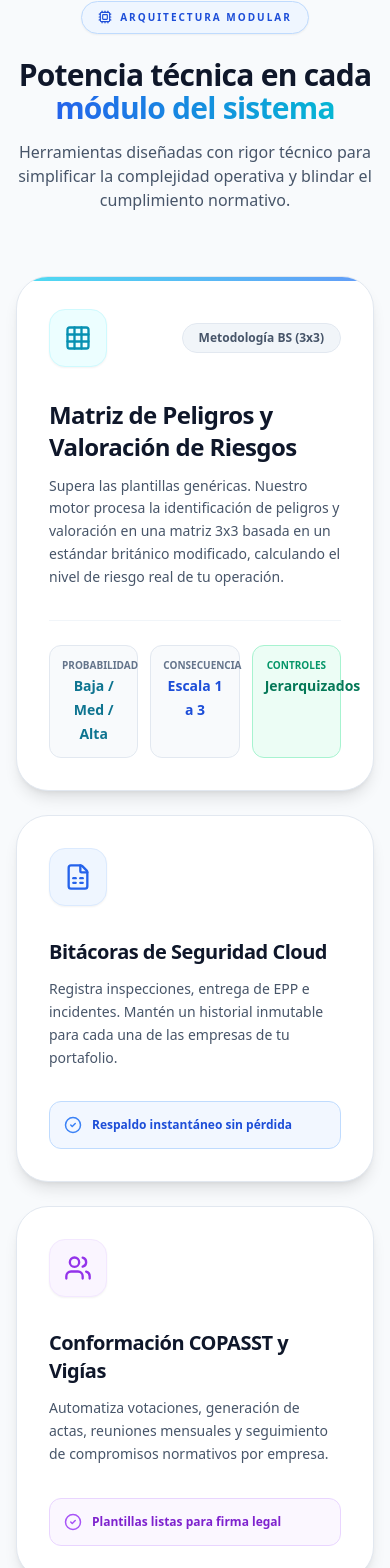
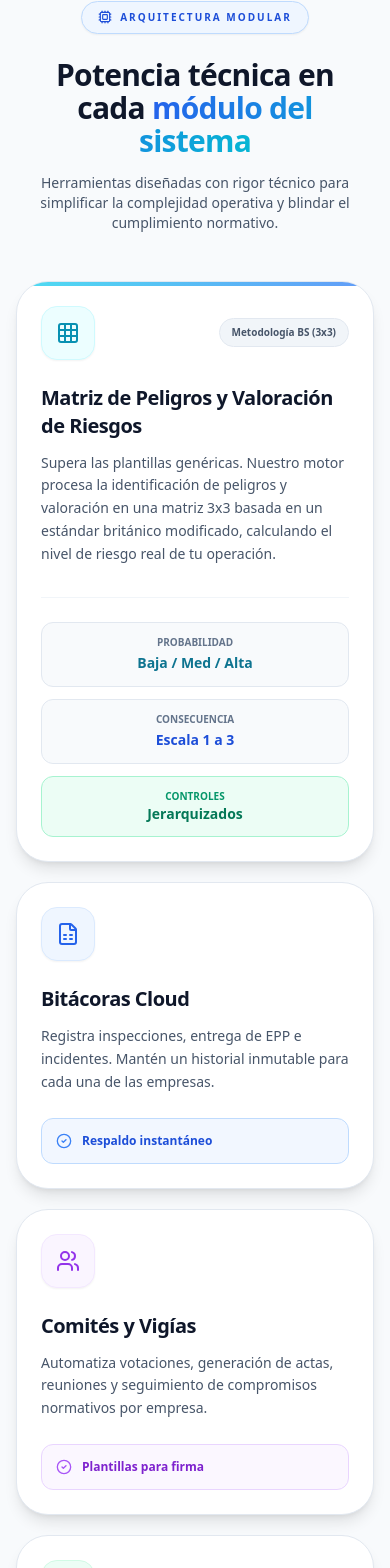
Before and after one commit to integralsst/SIS_CLIENT, a React (Vite) app: page / in a window 390 px wide. Shown: the part 3376-4944 px from the top of the page. Built offline with nearby package versions, Linux system fonts and the light colour scheme.

Commit message:
upgrade responsive2

```diff
--- a/src/components/home/ModulesBento.tsx
+++ b/src/components/home/ModulesBento.tsx
@@ -30,28 +30,27 @@ const staggerContainer: Variants = {
 
 export const ModulesBento = () => {
   return (
-    // Se cambió el fondo a slate-50 para crear un contraste elegante con las tarjetas blancas
-    <section id="modules" className="py-16 md:py-24 px-4 md:px-8 w-full max-w-full bg-slate-50 overflow-hidden">
+    <section id="modules" className="py-16 md:py-24 px-4 sm:px-6 md:px-8 w-full max-w-[100vw] bg-slate-50 overflow-hidden">
 
       <div className="max-w-6xl mx-auto">
-        {/* CABECERA DE LA SECCIÓN (Modificada para fondo claro) */}
+        {/* CABECERA DE LA SECCIÓN */}
         <motion.div
           initial="hidden"
           whileInView="visible"
           viewport={{ once: true, margin: "-50px" }}
           variants={fadeUp}
-          className="text-center mb-16 md:mb-20"
+          className="text-center mb-12 md:mb-20 px-2"
         >
           <div className="inline-flex items-center gap-2 px-4 py-2 rounded-full border border-blue-200 bg-blue-50 text-blue-700 text-[10px] md:text-xs uppercase tracking-[0.2em] font-bold mb-6 shadow-sm">
             <Cpu size={14} /> Arquitectura Modular
           </div>
-          <h3 className="text-3xl md:text-5xl font-black text-slate-900 tracking-tight mb-4 leading-[1.1]">
+          <h3 className="text-3xl sm:text-4xl md:text-5xl font-black text-slate-900 tracking-tight mb-4 leading-[1.1] break-words">
             Potencia técnica en cada <br className="hidden md:block" />
             <span className="text-transparent bg-clip-text bg-gradient-to-r from-blue-600 to-cyan-500">
               módulo del sistema
             </span>
           </h3>
-          <p className="text-slate-600 font-medium max-w-xl mx-auto text-base md:text-lg">
+          <p className="text-slate-600 font-medium max-w-xl mx-auto text-sm md:text-lg">
             Herramientas diseñadas con rigor técnico para simplificar la complejidad operativa y blindar el cumplimiento normativo.
           </p>
         </motion.div>
@@ -62,29 +61,29 @@ export const ModulesBento = () => {
           initial="hidden"
           whileInView="visible"
           viewport={{ once: true, margin: "-50px" }}
-          className="grid grid-cols-1 md:grid-cols-3 gap-6 auto-rows-[auto]"
+          className="grid grid-cols-1 md:grid-cols-3 gap-5 md:gap-6 auto-rows-[auto]"
         >
 
-          {/* === MÓDULO 1: MATRIZ DE RIESGOS (Ocupa 2 columnas) === */}
+          {/* === MÓDULO 1: MATRIZ DE RIESGOS === */}
           <motion.div
             variants={fadeUp}
             whileHover={{ y: -4, transition: { duration: 0.2 } }}
-            className="md:col-span-2 p-8 md:p-10 rounded-[2rem] border border-slate-200 bg-white relative overflow-hidden flex flex-col justify-between shadow-lg hover:shadow-2xl hover:shadow-cyan-500/10 transition-all duration-300 group"
+            className="md:col-span-2 p-6 md:p-10 rounded-[2rem] border border-slate-200 bg-white relative overflow-hidden flex flex-col justify-between shadow-lg hover:shadow-2xl hover:shadow-cyan-500/10 transition-all duration-300 group"
           >
-            {/* Acento superior sutil */}
             <div className="absolute top-0 inset-x-0 h-1 bg-gradient-to-r from-cyan-400 to-blue-500 opacity-80" />
 
             <div>
-              <div className="flex items-center justify-between mb-8">
-                <div className="p-3.5 rounded-2xl bg-cyan-50 border border-cyan-100 text-cyan-600 shadow-sm">
-                  <Grid size={28} />
+              {/* Flex-wrap añadido para evitar colisiones en pantallas estrechas */}
+              <div className="flex flex-wrap items-center justify-between gap-4 mb-6 md:mb-8">
+                <div className="p-3.5 rounded-2xl bg-cyan-50 border border-cyan-100 text-cyan-600 shadow-sm shrink-0">
+                  <Grid size={24} className="md:w-7 md:h-7" />
                 </div>
-                <span className="text-xs font-bold text-slate-600 bg-slate-100 px-4 py-1.5 rounded-full border border-slate-200">
+                <span className="text-[10px] md:text-xs font-bold text-slate-600 bg-slate-100 px-3 md:px-4 py-1.5 rounded-full border border-slate-200">
                   Metodología BS (3x3)
                 </span>
               </div>
 
-              <h4 className="text-2xl md:text-3xl font-bold text-slate-900 mb-3 tracking-tight">
+              <h4 className="text-xl md:text-3xl font-bold text-slate-900 mb-3 tracking-tight">
                 Matriz de Peligros y Valoración de Riesgos
               </h4>
               <p className="text-slate-600 text-sm md:text-base font-medium leading-relaxed max-w-xl mb-8">
@@ -92,101 +91,101 @@ export const ModulesBento = () => {
               </p>
             </div>
 
-            {/* Mini-interfaz ilustrativa integrada (Light version) */}
-            <div className="grid grid-cols-3 gap-3 pt-6 border-t border-slate-100 text-center">
-              <div className="bg-slate-50 p-3 rounded-xl border border-slate-200">
+            {/* Grilla responsiva: 1 columna en móvil, 3 columnas en pantallas grandes */}
+            <div className="grid grid-cols-1 sm:grid-cols-3 gap-3 pt-6 border-t border-slate-100 text-center">
+              <div className="bg-slate-50 p-3 md:p-4 rounded-xl border border-slate-200">
                 <span className="block text-[10px] uppercase font-bold text-slate-500">Probabilidad</span>
                 <span className="text-sm md:text-base font-bold text-cyan-700">Baja / Med / Alta</span>
               </div>
-              <div className="bg-slate-50 p-3 rounded-xl border border-slate-200">
+              <div className="bg-slate-50 p-3 md:p-4 rounded-xl border border-slate-200">
                 <span className="block text-[10px] uppercase font-bold text-slate-500">Consecuencia</span>
                 <span className="text-sm md:text-base font-bold text-blue-700">Escala 1 a 3</span>
               </div>
-              <div className="bg-emerald-50 p-3 rounded-xl border border-emerald-200">
+              <div className="bg-emerald-50 p-3 md:p-4 rounded-xl border border-emerald-200">
                 <span className="block text-[10px] uppercase font-bold text-emerald-600">Controles</span>
-                <span className="text-sm md:text-base font-bold text-emerald-700">Jerarquizados</span>
+                <span className="text-sm md:text-base font-bold text-emerald-700 truncate block">Jerarquizados</span>
               </div>
             </div>
           </motion.div>
 
-          {/* === MÓDULO 2: BITÁCORAS Y TRAZABILIDAD (Ocupa 1 columna) === */}
+          {/* === MÓDULO 2: BITÁCORAS Y TRAZABILIDAD === */}
           <motion.div
             variants={fadeUp}
             whileHover={{ y: -4, transition: { duration: 0.2 } }}
-            className="p-8 md:p-10 rounded-[2rem] border border-slate-200 bg-white relative overflow-hidden flex flex-col justify-between shadow-lg hover:shadow-2xl hover:shadow-blue-500/10 transition-all duration-300"
+            className="p-6 md:p-10 rounded-[2rem] border border-slate-200 bg-white relative overflow-hidden flex flex-col justify-between shadow-lg hover:shadow-2xl hover:shadow-blue-500/10 transition-all duration-300"
           >
             <div>
-              <div className="p-3.5 w-fit rounded-2xl bg-blue-50 border border-blue-100 text-blue-600 mb-8 shadow-sm">
-                <FileSpreadsheet size={28} />
+              <div className="p-3.5 w-fit rounded-2xl bg-blue-50 border border-blue-100 text-blue-600 mb-6 md:mb-8 shadow-sm">
+                <FileSpreadsheet size={24} className="md:w-7 md:h-7" />
               </div>
               <h4 className="text-xl md:text-2xl font-bold text-slate-900 mb-3 tracking-tight">
-                Bitácoras de Seguridad Cloud
+                Bitácoras Cloud
               </h4>
               <p className="text-slate-600 text-sm md:text-base font-medium leading-relaxed">
-                Registra inspecciones, entrega de EPP e incidentes. Mantén un historial inmutable para cada una de las empresas de tu portafolio.
+                Registra inspecciones, entrega de EPP e incidentes. Mantén un historial inmutable para cada una de las empresas.
               </p>
             </div>
 
-            <div className="mt-8 flex items-center gap-2.5 text-xs font-bold text-blue-700 bg-blue-50/80 p-3.5 rounded-xl border border-blue-200">
-              <CheckCircle2 size={18} className="shrink-0 text-blue-500" />
-              <span>Respaldo instantáneo sin pérdida</span>
+            <div className="mt-6 md:mt-8 flex items-center gap-2.5 text-xs font-bold text-blue-700 bg-blue-50/80 p-3.5 rounded-xl border border-blue-200">
+              <CheckCircle2 size={16} className="shrink-0 text-blue-500" />
+              <span>Respaldo instantáneo</span>
             </div>
           </motion.div>
 
-          {/* === MÓDULO 3: GESTIÓN DE COMITÉS (Ocupa 1 columna) === */}
+          {/* === MÓDULO 3: GESTIÓN DE COMITÉS === */}
           <motion.div
             variants={fadeUp}
             whileHover={{ y: -4, transition: { duration: 0.2 } }}
-            className="p-8 md:p-10 rounded-[2rem] border border-slate-200 bg-white relative overflow-hidden flex flex-col justify-between shadow-lg hover:shadow-2xl hover:shadow-purple-500/10 transition-all duration-300"
+            className="p-6 md:p-10 rounded-[2rem] border border-slate-200 bg-white relative overflow-hidden flex flex-col justify-between shadow-lg hover:shadow-2xl hover:shadow-purple-500/10 transition-all duration-300"
           >
             <div>
-              <div className="p-3.5 w-fit rounded-2xl bg-purple-50 border border-purple-100 text-purple-600 mb-8 shadow-sm">
-                <Users size={28} />
+              <div className="p-3.5 w-fit rounded-2xl bg-purple-50 border border-purple-100 text-purple-600 mb-6 md:mb-8 shadow-sm">
+                <Users size={24} className="md:w-7 md:h-7" />
               </div>
               <h4 className="text-xl md:text-2xl font-bold text-slate-900 mb-3 tracking-tight">
-                Conformación COPASST y Vigías
+                Comités y Vigías
               </h4>
               <p className="text-slate-600 text-sm md:text-base font-medium leading-relaxed">
-                Automatiza votaciones, generación de actas, reuniones mensuales y seguimiento de compromisos normativos por empresa.
+                Automatiza votaciones, generación de actas, reuniones y seguimiento de compromisos normativos por empresa.
               </p>
             </div>
 
-            <div className="mt-8 flex items-center gap-2.5 text-xs font-bold text-purple-700 bg-purple-50/80 p-3.5 rounded-xl border border-purple-200">
-              <CheckCircle2 size={18} className="shrink-0 text-purple-500" />
-              <span>Plantillas listas para firma legal</span>
+            <div className="mt-6 md:mt-8 flex items-center gap-2.5 text-xs font-bold text-purple-700 bg-purple-50/80 p-3.5 rounded-xl border border-purple-200">
+              <CheckCircle2 size={16} className="shrink-0 text-purple-500" />
+              <span>Plantillas para firma</span>
             </div>
           </motion.div>
 
-          {/* === MÓDULO 4: AUDITORÍA Y REPOSITORIO (Ocupa 2 columnas) === */}
+          {/* === MÓDULO 4: AUDITORÍA Y REPOSITORIO === */}
           <motion.div
             variants={fadeUp}
             whileHover={{ y: -4, transition: { duration: 0.2 } }}
-            className="md:col-span-2 p-8 md:p-10 rounded-[2rem] border border-slate-200 bg-white relative overflow-hidden flex flex-col md:flex-row items-start md:items-center justify-between gap-8 shadow-lg hover:shadow-2xl hover:shadow-emerald-500/10 transition-all duration-300"
+            className="md:col-span-2 p-6 md:p-10 rounded-[2rem] border border-slate-200 bg-white relative overflow-hidden flex flex-col md:flex-row items-start md:items-center justify-between gap-6 md:gap-8 shadow-lg hover:shadow-2xl hover:shadow-emerald-500/10 transition-all duration-300"
           >
-            <div className="max-w-md">
+            <div className="max-w-md w-full">
               <div className="p-3.5 w-fit rounded-2xl bg-emerald-50 border border-emerald-100 text-emerald-600 mb-6 shadow-sm">
-                <FolderLock size={28} />
+                <FolderLock size={24} className="md:w-7 md:h-7" />
               </div>
-              <h4 className="text-2xl md:text-3xl font-bold text-slate-900 mb-3 tracking-tight">
+              <h4 className="text-xl md:text-3xl font-bold text-slate-900 mb-3 tracking-tight">
                 Repositorio de Evidencias
               </h4>
               <p className="text-slate-600 text-sm md:text-base font-medium leading-relaxed">
-                Dile adiós a las carpetas desordenadas. Almacena certificados, carnets y políticas listos para exportar ante cualquier requerimiento de ARL o el Ministerio.
+                Almacena certificados, carnets y políticas listos para exportar ante cualquier requerimiento de ARL o el Ministerio.
               </p>
             </div>
 
-            {/* Bloque visual lateral (Light version) */}
-            <div className="w-full md:w-auto flex flex-col gap-3 shrink-0 bg-slate-50 p-6 rounded-2xl border border-slate-200 min-w-[240px]">
+            {/* Ancho seguro para móviles: w-full y anulación de min-w en pantallas pequeñas */}
+            <div className="w-full sm:w-auto flex flex-col gap-3 shrink-0 bg-slate-50 p-5 md:p-6 rounded-2xl border border-slate-200 sm:min-w-[240px]">
               <div className="flex items-center gap-3 text-sm font-bold text-slate-800">
-                <div className="w-2.5 h-2.5 rounded-full bg-emerald-500 animate-pulse shadow-[0_0_8px_rgba(16,185,129,0.5)]" />
+                <div className="w-2.5 h-2.5 rounded-full bg-emerald-500 animate-pulse shadow-[0_0_8px_rgba(16,185,129,0.5)] shrink-0" />
                 <span>Soporte Resolución 0312</span>
               </div>
-              <div className="h-px w-full bg-slate-200 my-1.5" />
-              <div className="text-xs text-slate-600 flex justify-between">
+              <div className="h-px w-full bg-slate-200 my-1 md:my-1.5" />
+              <div className="text-[11px] md:text-xs text-slate-600 flex justify-between gap-4">
                 <span>Disponibilidad:</span>
                 <span className="text-slate-900 font-mono font-bold">24/7/365</span>
               </div>
-              <div className="text-xs text-slate-600 flex justify-between">
+              <div className="text-[11px] md:text-xs text-slate-600 flex justify-between gap-4">
                 <span>Búsqueda:</span>
                 <span className="text-emerald-600 font-bold">Instantánea</span>
               </div>
```
